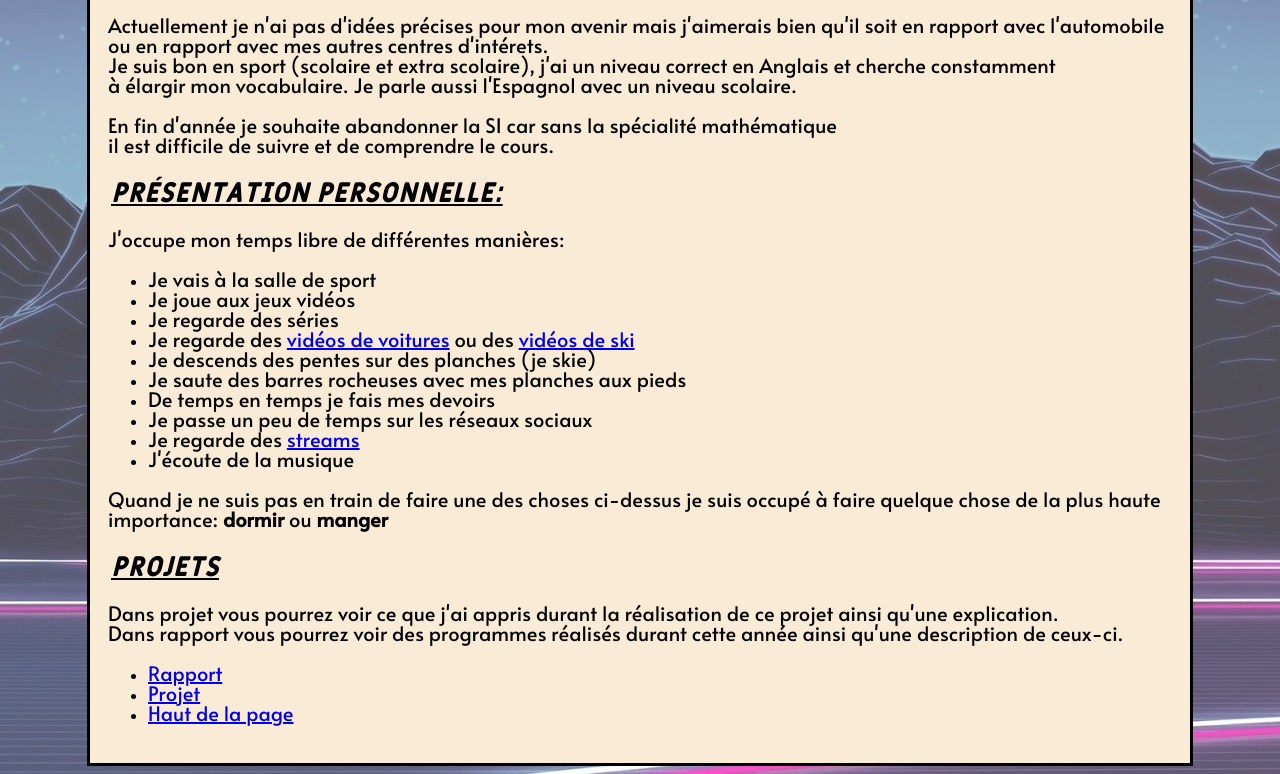
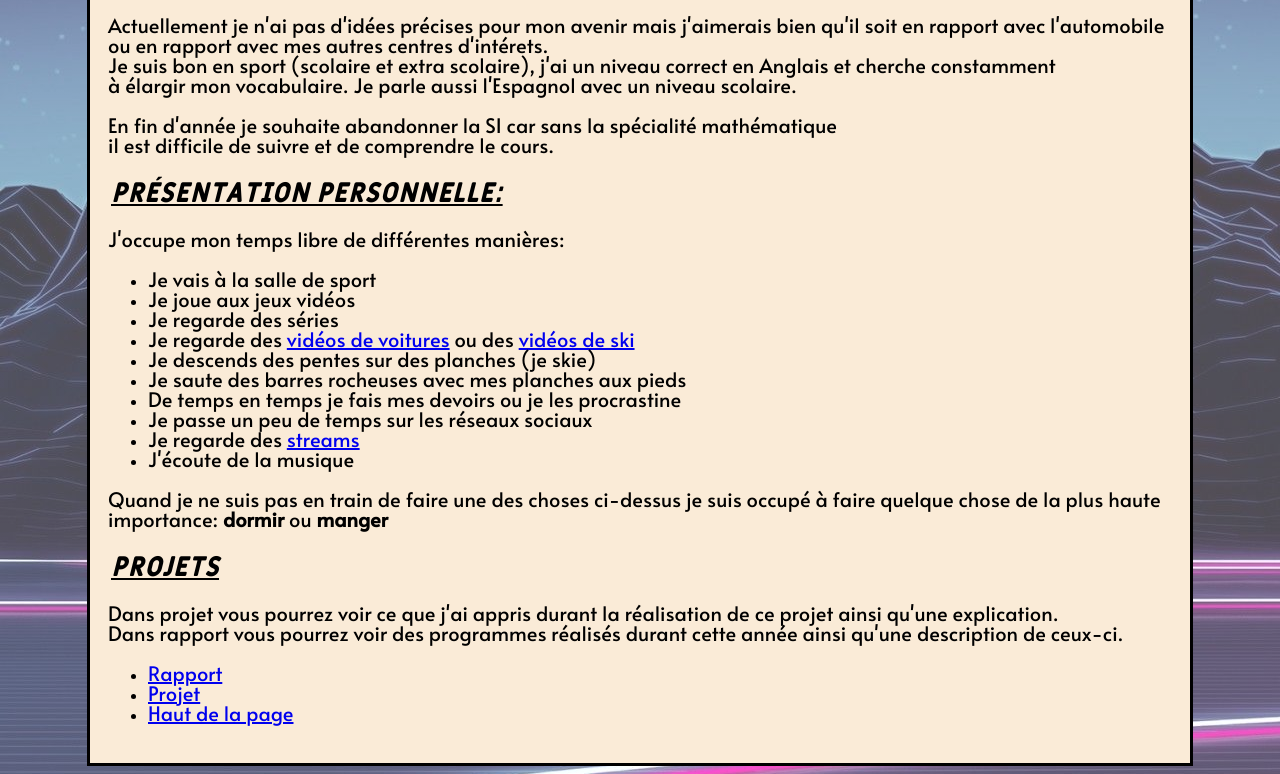
Before and after one commit to JeanBeq/JeanBeq.github.io, a plain HTML site: page index.html in a window 1280 px wide. Shown: the part 732-1506 px from the top of the page. Drawn offline with Linux system fonts and the light colour scheme.

Commit message:
Add files via upload

```diff
--- a/index.html
+++ b/index.html
@@ -48,7 +48,7 @@
             <li>Je regarde des <a href="https://www.youtube.com/user/AutoTopnl">vidéos de voitures</a> ou des <a href="https://www.youtube.com/user/micky360720/videos">vidéos de ski</a></li>
             <li>Je descends des pentes sur des planches (je skie)</li>
             <li>Je saute des barres rocheuses avec mes planches aux pieds</li>
-            <li>De temps en temps je fais mes devoirs</li>
+            <li>De temps en temps je fais mes devoirs ou je les procrastine</li>
             <li>Je passe un peu de temps sur les réseaux sociaux</li>
             <li>Je regarde des <a href="https://www.twitch.tv/">streams</a></li>
             <li>J'écoute de la musique</li>
```
